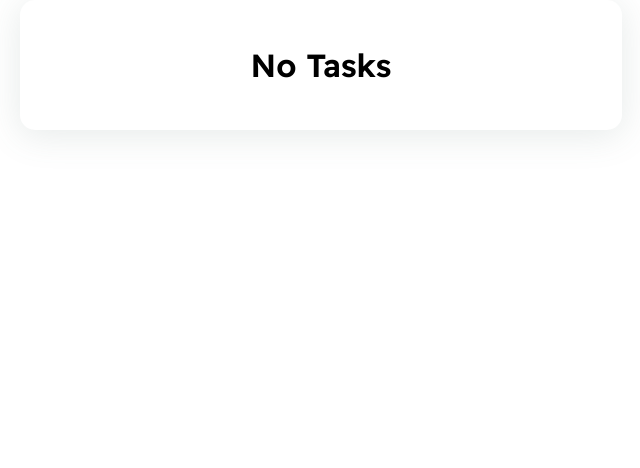
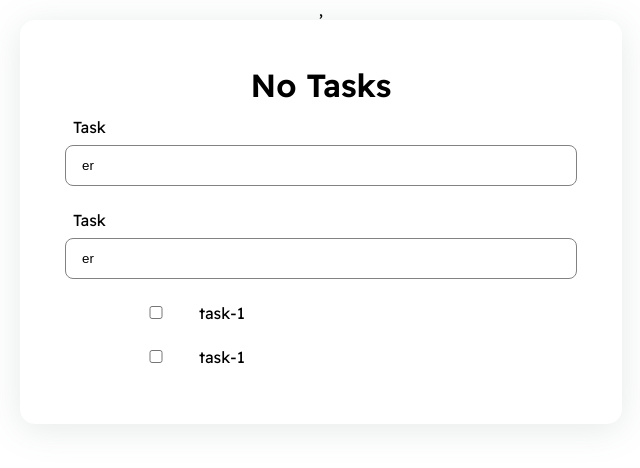
Before and after one commit to supriya-kotturu/todo-ticker, a React (Vite) app: page / in a window 1280 px wide. Shown: the top 468 px of the page, without its empty margins (319-959 px from the left). Built offline with nearby package versions, Linux system fonts and the light colour scheme.

Commit message:
add | Card, Container, Input Components

```diff
--- a/src/App.tsx
+++ b/src/App.tsx
@@ -1,14 +1,44 @@
 import { useState } from 'react';
 import styles from './App.module.css';
 
-import { Card } from './components/UI/Card';
-import { Container } from './components/UI/Container';
+import { Card, Container, Input } from './components/UI';
 
 function App() {
 	return (
 		<Container>
+			,
 			<Card>
 				<h1>No Tasks</h1>
+				<Input
+					type='text'
+					title='task'
+					value='er'
+					label='Task'
+					showLabel={true}
+					handleChange={() => console.log('er')}
+				/>
+				<Input
+					type='text'
+					title='task'
+					value='er'
+					label='Task'
+					showLabel={true}
+					handleChange={() => console.log('er')}
+				/>
+				<Input
+					type='checkbox'
+					title='task todo'
+					label='task-1'
+					value='"red'
+					handleChange={() => console.log('er')}
+				/>
+				<Input
+					type='checkbox'
+					title='task todo'
+					label='task-1'
+					value='"red'
+					handleChange={() => console.log('er')}
+				/>
 			</Card>
 		</Container>
 	);
--- a/src/components/UI/Card.module.css
+++ b/src/components/UI/Card.module.css
@@ -14,13 +14,13 @@
 /* phones */
 @media only screen and (max-width: 512px) {
 	.card {
-		width: 30vw;
+		width: 60vw;
 	}
 }
 
 /* tablets */
 @media only screen and (min-width: 513px) and (max-width: 880px) {
 	.card {
-		width: 20vw;
+		width: 50vw;
 	}
 }
--- a/src/components/UI/Card.tsx
+++ b/src/components/UI/Card.tsx
@@ -1,10 +1,14 @@
-import React, { ReactChild } from 'react';
+import React, { ReactNode } from 'react';
 import styles from './Card.module.css';
 
 interface CardProps {
-	children: ReactChild;
+	children: ReactNode;
 }
 
 export const Card = React.memo(({ children }: CardProps) => {
-	return <div className={styles['card']}>{children}</div>;
+	return (
+		<div className={styles['card']}>
+			<>{children}</>
+		</div>
+	);
 });
--- a/src/components/UI/Container.tsx
+++ b/src/components/UI/Container.tsx
@@ -1,8 +1,8 @@
-import React, { Children, ReactChild } from 'react';
+import React, { ReactNode } from 'react';
 import styles from './Container.module.css';
 
 interface ContainerProps {
-	children: ReactChild;
+	children: ReactNode;
 }
 
 export const Container = ({ children }: ContainerProps) => {
--- /dev/null
+++ b/src/components/UI/Input.module.css
@@ -0,0 +1,34 @@
+.input-text-container {
+	width: 100%;
+	padding: 12px 0px;
+}
+
+.input-text-label {
+	padding: 8px;
+}
+
+.input-text {
+	width: 100%;
+	margin-top: 8px;
+	background: #ffffff;
+	border: 0.5px solid #828282;
+	padding: 12px 16px;
+	box-sizing: border-box;
+	border-radius: 8px;
+}
+
+.input-checkbox-container {
+	width: 75%;
+	padding: 12px 0px;
+	margin-left: auto;
+	margin-right: auto;
+}
+
+.input-checkbox-label {
+	padding: 16px;
+}
+
+.input-checkbox {
+	padding: 16px;
+	width: 54px;
+}
--- /dev/null
+++ b/src/components/UI/Input.tsx
@@ -0,0 +1,64 @@
+import React from 'react';
+import styles from './Input.module.css';
+
+interface InputProps {
+	title: string;
+	type: 'text' | 'checkbox';
+	value: string;
+	handleChange: () => void;
+	placeholder?: string;
+	label?: string;
+	showLabel?: boolean;
+}
+
+export const Input = ({
+	title,
+	type,
+	value,
+	handleChange,
+	placeholder,
+	label,
+	showLabel = false,
+}: InputProps) => {
+	switch (type) {
+		case 'text':
+			return (
+				<div className={styles['input-text-container']}>
+					{showLabel && (
+						<>
+							<label className={styles['input-text-label']} htmlFor={title}>
+								{label}
+							</label>
+							<br />
+						</>
+					)}
+					<input
+						className={styles['input-text']}
+						name={title}
+						type={type}
+						value={value}
+						onChange={handleChange}
+						placeholder={placeholder}
+					/>
+				</div>
+			);
+		case 'checkbox':
+			const checkBoxLabel = (
+				<label className={styles['input-checkbox-label']} htmlFor={title}>
+					{label}
+				</label>
+			);
+			return (
+				<div className={styles['input-checkbox-container']}>
+					<input
+						className={styles['input-checkbox']}
+						type={type}
+						id={title}
+						name={title}
+						value={title}
+					/>
+					{checkBoxLabel}
+				</div>
+			);
+	}
+};
--- /dev/null
+++ b/src/components/UI/index.ts
@@ -0,0 +1,3 @@
+export * from './Card';
+export * from './Container';
+export * from './Input';
```
